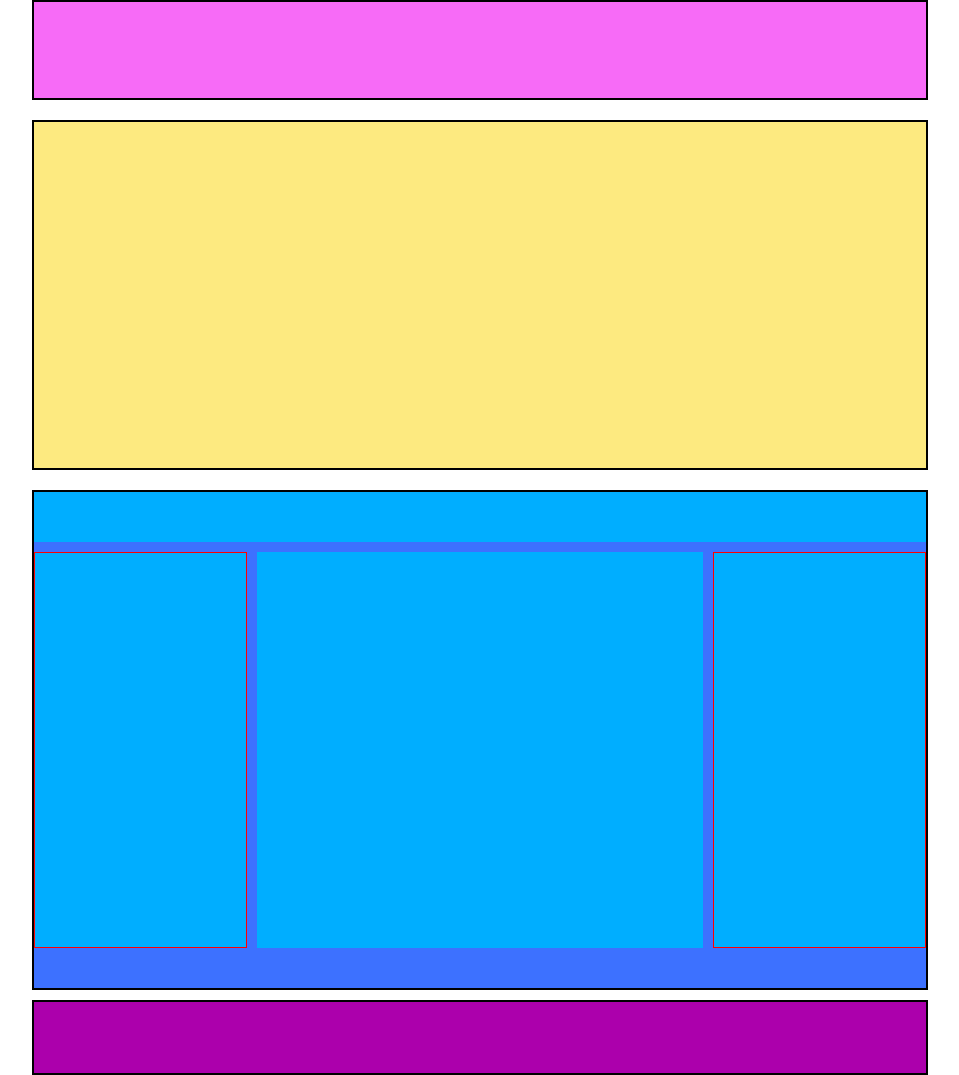
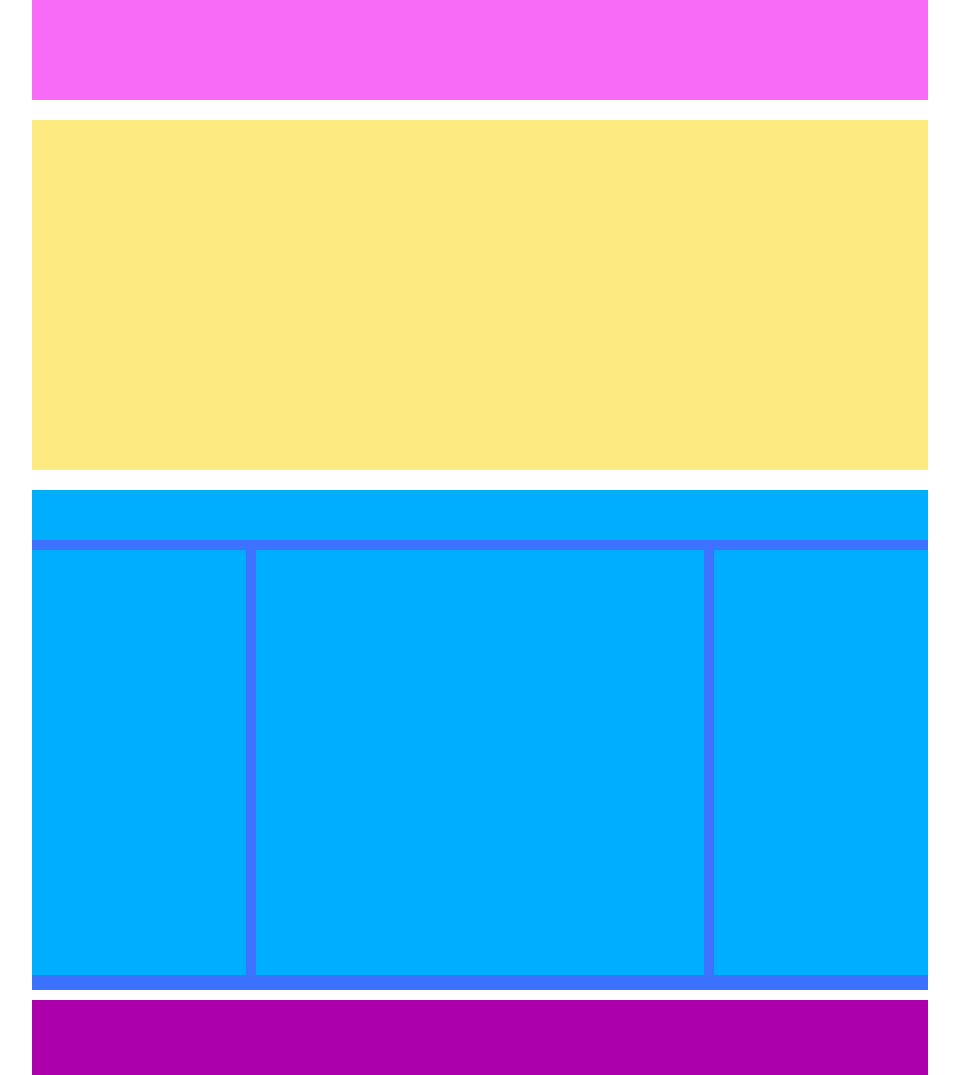
Before and after one commit to WalterFrongia/htmlcss-struttura-wp, a plain HTML site: page index.html in a window 1280 px wide. Shown: the whole page, without its empty margins (160-1119 px from the left). Drawn offline with Linux system fonts and the light colour scheme.

Commit message:
Finish repository htmlcss-struttura-wp

```diff
--- a/css/style.css
+++ b/css/style.css
@@ -11,27 +11,23 @@ body{
 
 header{
     height: 100px;
-    border: 2px solid black;
     background-color:rgb(247, 107, 247);
 }
 
 footer{
     height:75px;
-    border: 2px solid black;
     margin-top:10px;
     background-color: rgb(172, 0, 172);
 }
 
 .central-section{
     height: 350px;
-    border: 2px solid black;
     margin-top: 20px;
     background-color: rgb(253, 234, 128);
 }
 
 .section-container-floats{
     height:500px;
-    border: 2px solid black;
     margin-top: 20px;
     background-color: rgb(61, 113, 255);
 }
@@ -48,20 +44,19 @@ footer{
 
 .lateral-column{
     width: calc(25% - 10px);
-    height: 80%;
+    height: 85%;
     background-color: rgb(0, 174, 255);
     margin:10px 0;
-    border: 1px solid red;
 }
 .central-column{
     width:50%;
-    height: 80%;
+    height: 85%;
     background-color:rgb(0, 174, 255);
     margin:10px;
 }
 
 .header-section-container-floats{
-    width:100;
+    width:100%;
     height: 10%;
     background-color:rgb(0, 174, 255);
 }
```
